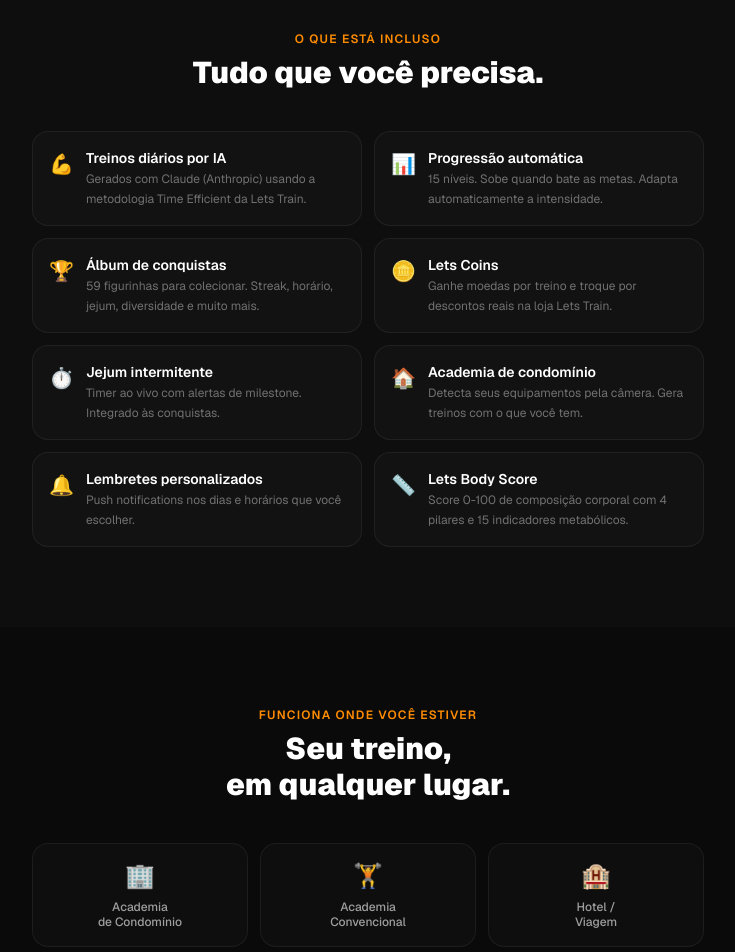
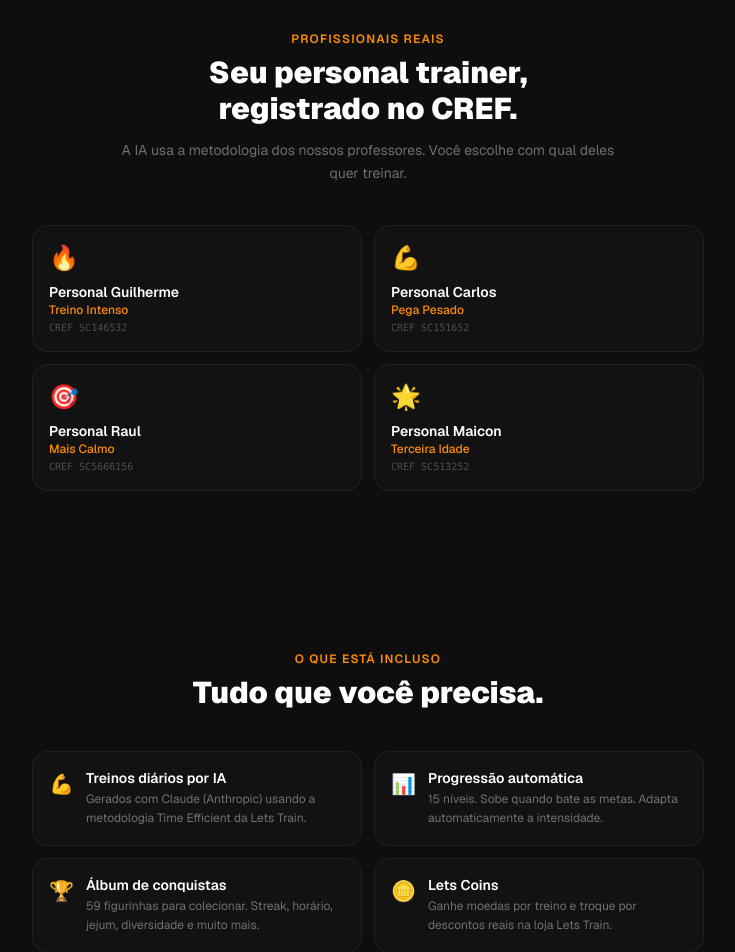
Before and after one commit to letstraincoach/letstrain-ia, a Next.js app: page / in a window 1280 px wide. Shown: the part 1520-2472 px from the top of the page, without its empty margins (272-1007 px from the left). Built offline with nearby package versions, Linux system fonts and the light colour scheme; no server answers.

Commit message:
fix(landing): remove academia convencional, adiciona personal trainers CREF e modo silencioso

```diff
--- a/src/app/page.tsx
+++ b/src/app/page.tsx
@@ -157,6 +157,36 @@
         </div>
       </section>
 
+      {/* ── Personal Trainers ───────────────────────────────── */}
+      <section className="px-6 py-20 bg-white/[0.015]">
+        <div className="max-w-2xl mx-auto flex flex-col gap-10">
+          <div className="text-center">
+            <p className="text-xs text-[#FF8C00] uppercase tracking-widest font-semibold mb-2">Profissionais reais</p>
+            <h2 className="text-2xl sm:text-3xl font-black">Seu personal trainer,<br />registrado no CREF.</h2>
+            <p className="text-sm text-white/40 mt-3 leading-relaxed max-w-lg mx-auto">
+              A IA usa a metodologia dos nossos professores. Você escolhe com qual deles quer treinar.
+            </p>
+          </div>
+          <div className="grid grid-cols-2 gap-3">
+            {[
+              { emoji: '🔥', nome: 'Personal Guilherme', estilo: 'Treino Intenso', cref: 'CREF SC146532' },
+              { emoji: '💪', nome: 'Personal Carlos',    estilo: 'Pega Pesado',    cref: 'CREF SC151652' },
+              { emoji: '🎯', nome: 'Personal Raul',      estilo: 'Mais Calmo',     cref: 'CREF SC5666156' },
+              { emoji: '🌟', nome: 'Personal Maicon',    estilo: 'Terceira Idade', cref: 'CREF SC513252' },
+            ].map((t) => (
+              <div key={t.nome} className="rounded-2xl border border-white/[0.06] bg-white/[0.02] p-4 flex flex-col gap-2">
+                <span className="text-2xl">{t.emoji}</span>
+                <div>
+                  <p className="font-semibold text-sm">{t.nome}</p>
+                  <p className="text-xs text-[#FF8C00] font-medium">{t.estilo}</p>
+                  <p className="text-[10px] text-white/25 font-mono mt-0.5">{t.cref}</p>
+                </div>
+              </div>
+            ))}
+          </div>
+        </div>
+      </section>
+
       {/* ── Features ────────────────────────────────────────── */}
       <section className="px-6 py-20 bg-white/[0.015]">
         <div className="max-w-2xl mx-auto flex flex-col gap-10">
@@ -172,7 +202,7 @@
               { icon: '🏆', title: 'Álbum de conquistas', desc: '59 figurinhas para colecionar. Streak, horário, jejum, diversidade e muito mais.' },
               { icon: '🪙', title: 'Lets Coins', desc: 'Ganhe moedas por treino e troque por descontos reais na loja Lets Train.' },
               { icon: '⏱️', title: 'Jejum intermitente', desc: 'Timer ao vivo com alertas de milestone. Integrado às conquistas.' },
-              { icon: '🏠', title: 'Academia de condomínio', desc: 'Detecta seus equipamentos pela câmera. Gera treinos com o que você tem.' },
+              { icon: '🏠', title: 'Treino 4 blocos', desc: 'Preparação → Força → Circuito Metabólico → Finisher. Metodologia estruturada em toda sessão.' },
               { icon: '🔔', title: 'Lembretes personalizados', desc: 'Push notifications nos dias e horários que você escolher.' },
               { icon: '📏', title: 'Lets Body Score', desc: 'Score 0-100 de composição corporal com 4 pilares e 15 indicadores metabólicos.' },
             ].map((f) => (
@@ -199,11 +229,10 @@
             <h2 className="text-2xl sm:text-3xl font-black">Seu treino,<br />em qualquer lugar.</h2>
           </div>
 
-          <div className="grid grid-cols-3 gap-3">
+          <div className="grid grid-cols-2 gap-3">
             {[
-              { icon: '🏢', label: 'Academia\nde Condomínio' },
-              { icon: '🏋️', label: 'Academia\nConvencional' },
-              { icon: '🏨', label: 'Hotel /\nViagem' },
+              { icon: '🏢', label: 'Academia\nde Condomínio', desc: 'Detecta equipamentos pela câmera' },
+              { icon: '🏨', label: 'Hotel /\nViagem', desc: 'Modo silencioso — sem impacto' },
             ].map((local) => (
               <div
                 key={local.label}
@@ -211,6 +240,7 @@
               >
                 <span className="text-2xl">{local.icon}</span>
                 <p className="text-xs text-white/60 leading-tight whitespace-pre-line font-medium">{local.label}</p>
+                <p className="text-[10px] text-white/30 leading-tight">{local.desc}</p>
               </div>
             ))}
           </div>
```
